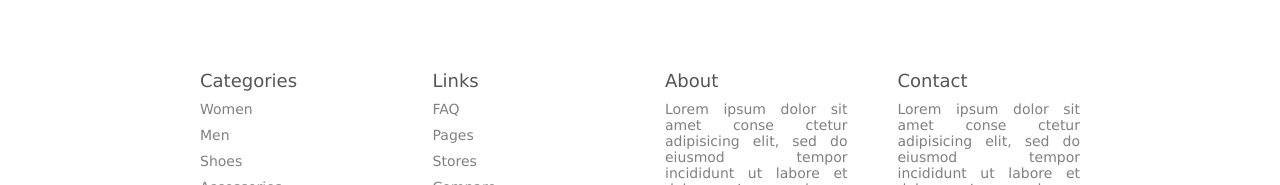
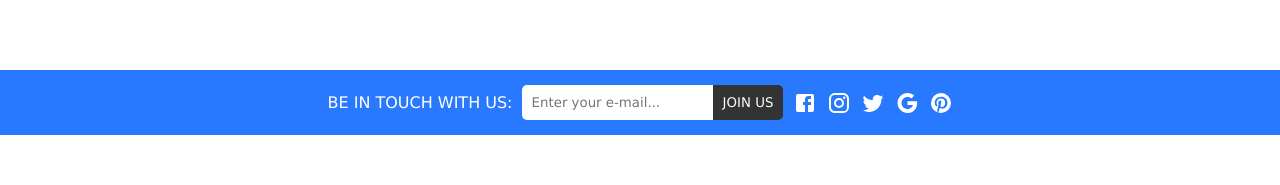
Before and after one commit to vargaae/ecomm-fullst-2024, a React (Vite) app in the folder client/: page / in a window 1280 px wide. Shown: the part 2378-2563 px from the top of the page. Built offline with nearby package versions, Linux system fonts and the light colour scheme.

Commit message:
003-08-SetUp  Contact

```diff
--- /dev/null
+++ b/client/src/components/Contact/Contact.jsx
@@ -0,0 +1,29 @@
+import "./Contact.styles.scss";
+import FacebookIcon from "@mui/icons-material/Facebook";
+import InstagramIcon from "@mui/icons-material/Instagram";
+import TwitterIcon from "@mui/icons-material/Twitter";
+import GoogleIcon from "@mui/icons-material/Google";
+import PinterestIcon from "@mui/icons-material/Pinterest";
+
+const Contact = () => {
+  return (
+    <div className="contact" id="contact">
+      <div className="wrapper">
+        <span>BE IN TOUCH WITH US:</span>
+        <div className="mail">
+          <input type="text" placeholder="Enter your e-mail..." />
+          <button>JOIN US</button>
+        </div>
+        <div className="icons">
+          <FacebookIcon />
+          <InstagramIcon />
+          <TwitterIcon />
+          <GoogleIcon />
+          <PinterestIcon />
+        </div>
+      </div>
+    </div>
+  );
+};
+
+export default Contact;
--- /dev/null
+++ b/client/src/components/Contact/Contact.styles.scss
@@ -0,0 +1,33 @@
+.contact {
+  background-color: #2879fe;
+  color: white;
+  padding: 15px;
+  display: flex;
+  justify-content: center;
+
+  .wrapper {
+    width: 50%;
+    display: flex;
+    align-items: center;
+    justify-content: space-between;
+
+    input {
+      padding: 10px;
+      border: none;
+      border-radius: 5px 0 0 5px;
+    }
+
+    button {
+      padding: 10px;
+      color: white;
+      background: #333;
+      border-radius: 0 5px 5px 0;
+      border: none;
+    }
+
+    .icons {
+      display: flex;
+      gap: 10px;
+    }
+  }
+}
--- a/client/src/components/Navbar/Navbar.jsx
+++ b/client/src/components/Navbar/Navbar.jsx
@@ -58,9 +58,9 @@
             </Link>
           </div>
           <div className="item">
-            <Link className="link" to="/">
+            <a className="link" href={`/#contact`}>
               Contact
-            </Link>
+            </a>
           </div>
           <div className="item">
             <Link className="link" to="/">
--- a/client/src/components/index.js
+++ b/client/src/components/index.js
@@ -4,3 +4,4 @@
 export { default as FeaturedProducts } from "./FeaturedProducts/FeaturedProducts";
 export { default as Card } from "./Card/Card";
 export { default as List } from "./List/List";
+export { default as Contact } from "./Contact/Contact";
--- a/client/src/pages/Home/Home.jsx
+++ b/client/src/pages/Home/Home.jsx
@@ -1,6 +1,4 @@
-import React from "react";
-
-import { FeaturedProducts, Slider } from "../../components";
+import { Contact, FeaturedProducts, Slider } from "../../components";
 
 const Home = () => {
   return (
@@ -9,7 +7,7 @@
       <FeaturedProducts type="featured" />
       {/*<Categories/>}*/}
       <FeaturedProducts type="trending" />
-      {/*<Contact/>*/}
+      <Contact />
     </div>
   );
 };
```
